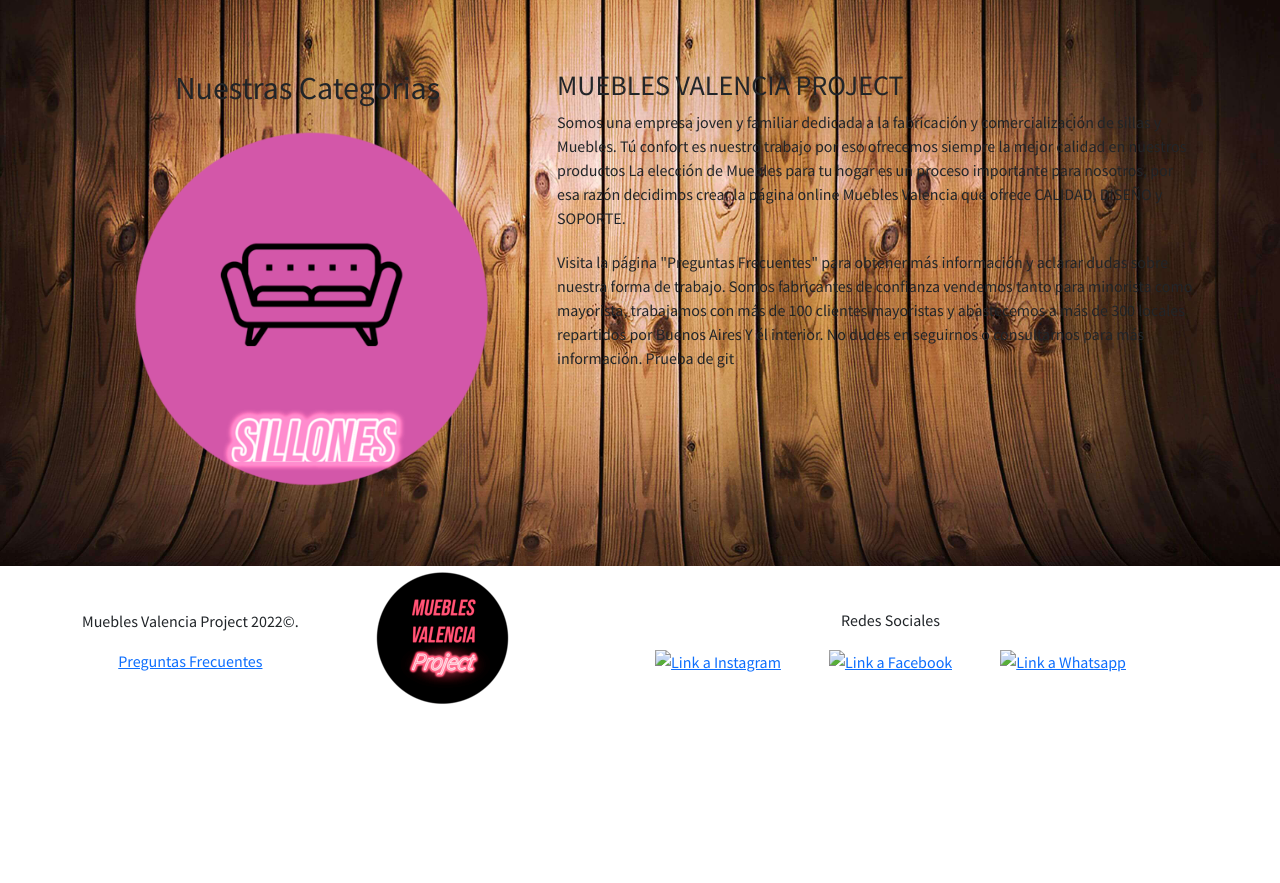
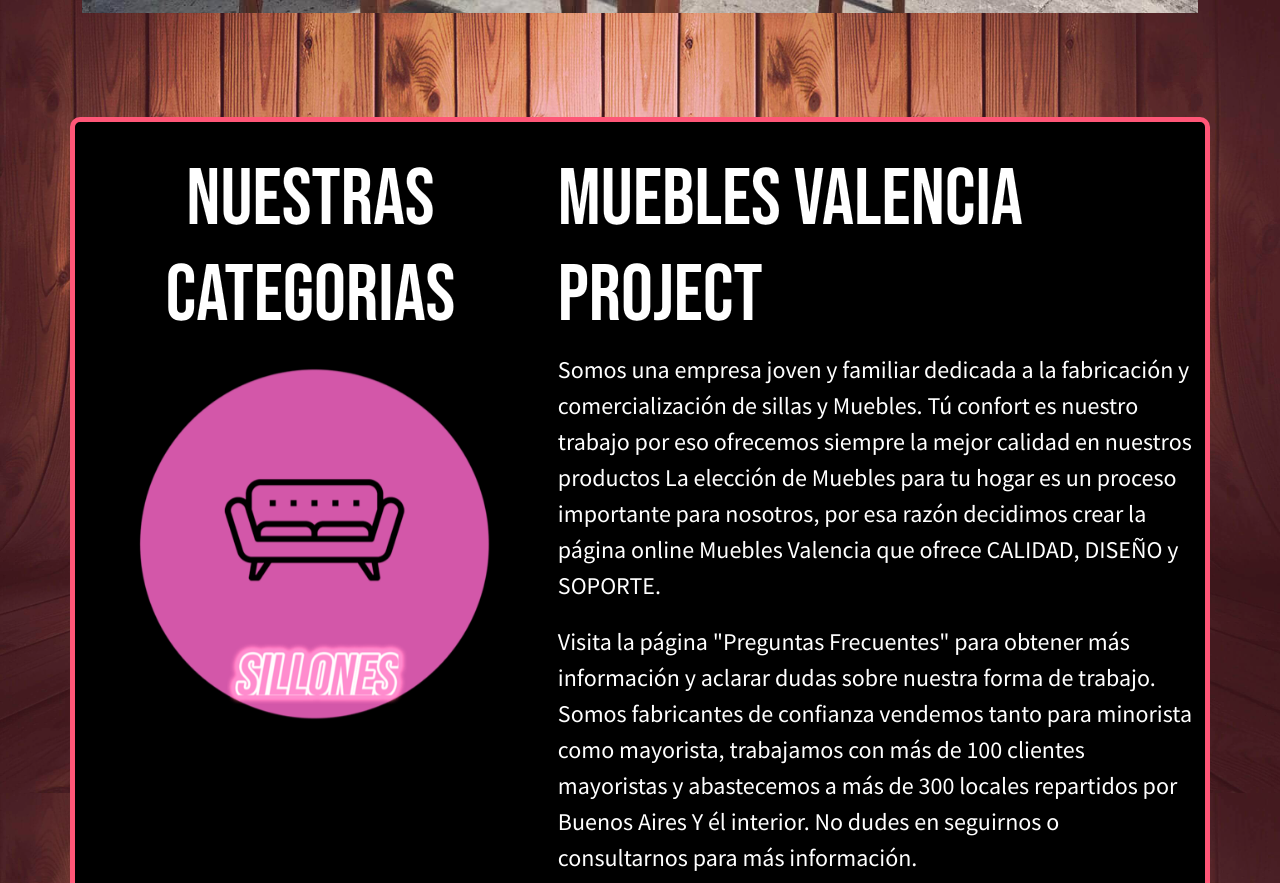
Before and after one commit to Yorozuya2001/ProyectoCoderMVP, a website: page index.html in a window 1280 px wide. Shown: the part 973-1856 px from the top of the page. Before the commit the page ends 1689 px from the top, so only its background shows below. Drawn offline with nearby package versions, Linux system fonts and the light colour scheme.

Commit message:
MVP - Test 1.2 Add Files Sass fix navBar, convert png icons to svg, fix index

```diff
--- /dev/null
+++ b/_footer.scss
@@ -0,0 +1,40 @@
+$ancho: 150px;
+$alto: 150px;
+$fuente: 1.5rem;
+$color_a: #4c3f91;
+$color_b: #ff5677;
+$gradiente: linear-gradient(to right, $color_b, $color_a);
+$color_def: white;
+
+/*PARTE FOOTER */
+
+.footer {
+    background-image: $gradiente;
+
+
+    &__parrafoFooter {
+        font-size: $fuente;
+        color: $color_def;
+    }
+
+    &__aFooter {
+        @extend .footer__parrafoFooter;
+        text-decoration: underline;
+    }
+
+    &__aFooter:hover {
+        color: $color_def;
+    }
+
+    &__imgLogoF {
+        width: $ancho;
+        height: $alto;
+    }
+
+    &__imgFooter {
+        width: ($ancho)-100;
+        height: ($alto)-100;
+    }
+}
+
+/*PARTE FOOTER */
--- a/_main.scss
+++ b/_main.scss
@@ -1,8 +1,75 @@
 /* PARTE MAIN (TODOS LOS HTML) */
+
+$fuente: 1rem;
+$color_a: #4c3f91;
+$color_b: #ff5677;
+$RGBOp: rgba(255, 86, 119, 0.2);
+$color_def: white;
+$color_black: black;
+$full: 100%;
 
 .main {
     background-image: url(../images/fondo.jpg);
     min-height: 100%;
     background-size: cover;
     background-attachment: fixed;
+
+    .titulo {
+        font-size: ($fuente)+4;
+        font-family: 'Bebas Neue', sans-serif;
+        -webkit-text-stroke: 0.1px black;
+        color: white;
+    }
+
+    .parrafo {
+        font-family: 'Source Sans Pro', sans-serif;
+        font-size: ($fuente)+0.5;
+        color: white;
+    }
+
+    .botonGaleria {
+        border: 3px solid #ff5677;
+        width: 181px;
+        text-align: center;
+        background-color: black;
+        border-radius: 3px;
+        padding-left: 10px;
+        padding-right: 10px;
+        padding-top: 5px;
+        padding-bottom: 5px;
+        text-decoration: none;
+        color: white;
+    }
+
+    .botonGaleria:hover {
+        background-color: $color_b;
+        border-color: black;
+        transition: all 1s;
+    }
+
+    .img {
+        width: 100%;
+        height: 100%;
+    }
+
+    &__section {
+        background-color: $RGBOp;
+
+        &__carouselTitleDiv {
+            background-color: $RGBOp;
+            border-radius: 100px;
+        }
+
+        &__div {
+            background-color: black;
+            border: 5px;
+            border-radius: 10px;
+            padding-top: 30px;
+            border: 5px solid $color_b;
+        }
+    }
+
+
+
+
 }
--- a/index.html
+++ b/index.html
@@ -74,7 +74,7 @@
         </nav>
     </header>
     <main class="main">
-        <section class="fondoDiv py-1 py-sm-2 py-md-3 py-lg-4 py-xl-5">
+        <section class="main__section py-1 py-sm-2 py-md-3 py-lg-4 py-xl-5">
             <div class="container">
                 <h1 class="text-center py-3 titulo " data-aos="zoom-in" data-aos-duration="3000">Muebles
                     Valencia Project</h1>
@@ -94,7 +94,7 @@
                                 <div class="carousel-item active">
                                     <img src="./images/juego-3.jpeg" class="d-block w-100"
                                         alt="Imagen de nuestro ShowRoom">
-                                    <div class="carousel-caption d-none d-md-block">
+                                    <div class="main__section__carouselTitleDiv carousel-caption d-none d-md-block">
                                         <h5>ShowRoom</h5>
                                         <p>Medidas, patas y Tapizados a elección. Visitanos en Castelar.</p>
                                     </div>
@@ -102,7 +102,7 @@
                                 <div class="carousel-item">
                                     <img src="./images/juego-2.jpg" class="d-block w-100"
                                         altimagen="Imagen de nuestras sillas y mesas">
-                                    <div class="carousel-caption d-none d-md-block">
+                                    <div class="main__section__carouselTitleDiv carousel-caption d-none d-md-block">
                                         <h5>Sillas y Mesas</h5>
                                         <p>Medidas, Tapizado, Color de madera ¡todo a elección!.</p>
                                     </div>
@@ -110,7 +110,7 @@
                                 <div class="carousel-item">
                                     <img src="./images/muebles.jpg" class="d-block w-100"
                                         alt="Imagen de nuestros Muebles">
-                                    <div class="carousel-caption d-none d-md-block">
+                                    <div class="main__section__carouselTitleDiv carousel-caption d-none d-md-block">
                                         <h5>Catalogo de Muebles</h5>
                                         <p>MDF, Paraíso o combinado, muebles antirayas. Colores y medidas a elección.
                                         </p>
@@ -132,14 +132,14 @@
                 </div>
             </div>
         </section>
-        <section class="fondoDiv py-5">
-            <div class="container fondoDivBlack">
+        <section class="main__section py-5">
+            <div class="container main__section__div">
                 <div class=" row">
                     <div class="col-sm-5">
                         <div class="container d-flex flex-column justify-content-center align-items-center">
                             <div class="row">
                                 <div class="col-sm-12">
-                                    <h2 class="titulo">Nuestras Categorias</h2>
+                                    <h2 class="titulo text-center">Nuestras Categorias</h2>
                                 </div>
                             </div>
                             <div class="row">
@@ -185,7 +185,7 @@
                                     confianza vendemos tanto para minorista como mayorista, trabajamos con más de 100
                                     clientes mayoristas y abastecemos a más de 300 locales repartidos por Buenos Aires Y
                                     él
-                                    interior. No dudes en seguirnos o consultarnos para más información. Prueba de git
+                                    interior. No dudes en seguirnos o consultarnos para más información.
                                 </p>
                             </div>
                         </div>
@@ -195,27 +195,27 @@
         </section>
 
     </main>
-    <footer>
+    <footer class="footer">
         <div class="container">
             <div class="d-flex flexDirection align-items-center justify-content-between">
                 <div class="d-flex flex-column align-items-center">
-                    <p class="parrafo"> Muebles Valencia Project 2022&#169.</p>
-                    <a class="aSub" href="./preguntas-frecuentes.html">Preguntas Frecuentes</a>
+                    <p class="footer__parrafoFooter"> Muebles Valencia Project 2022&#169.</p>
+                    <a class="footer__aFooter" href="./preguntas-frecuentes.html">Preguntas Frecuentes</a>
                 </div>
-                <img src="./logos/Logo.png" alt="Imagen de logo" width="150px" height="150px">
+                <img class="footer__imgLogoF" src="./logos/Logo.png" alt="Imagen de logo">
                 <div class="d-flex flex-column align-items-center">
-                    <p class="parrafo">Redes Sociales</p>
+                    <p class="footer__parrafoFooter">Redes Sociales</p>
                     <div class="d-flex justify-content-between px-lg-5 py-3 py-xl-0 py-lg-0">
                         <a class="mx-lg-4 mx-3 transformar" href="https://www.instagram.com/tiendamueblesvalencia/"
-                            target="_blank"><img class="imgFooter" src="./icons/iglogo.svg" alt="Link a Instagram"
-                                width="50px" height="50px"></a>
+                            target="_blank"><img class="footer__imgFooter" src="./icons/iglogo.svg"
+                                alt="Link a Instagram"></a>
                         <a class="mx-lg-4 mx-3 transformar" href="https://www.facebook.com/tiendamueblesvalencia"
-                            target="_blank"><img class="imgFooter" src="./icons/facebook.svg" alt="Link a Facebook"
-                                width="50px" height="50px"></a>
+                            target="_blank"><img class="footer__imgFooter" src="./icons/facebook.svg"
+                                alt="Link a Facebook"></a>
                         <a class="mx-lg-4 mx-3 transformar"
                             href="https://api.whatsapp.com/send/?phone=5491132984541&text=Hola%2C+te+escribo+desde+la+tienda&app_absent=0"
-                            target="_blank"><img class="imgFooter" src="./icons/wsplogo.svg" alt="Link a Whatsapp"
-                                width="50px" height="50px"></a>
+                            target="_blank"><img class="footer__imgFooter" src="./icons/wsplogo.svg"
+                                alt="Link a Whatsapp"></a>
                     </div>
                 </div>
             </div>
--- a/scss/_header.scss
+++ b/scss/_header.scss
@@ -49,14 +49,14 @@
             &__a:hover {
                 color: $color_def;
                 border-color: $color_def;
-                transition: all 1s;
+                transition: all 0.5s;
             }
         }
 
         &__li:hover {
             background-color: $color_b;
             border-color: $color_black;
-            transition: all 1s;
+            transition: all 0.5s;
         }
     }
 
--- a/scss/styles.scss
+++ b/scss/styles.scss
@@ -1,3 +1,4 @@
 @import "./reset";
 @import "./header";
 @import "./main";
+@import "./footer";
```
Also changed, not shown: icons/facebook.png (deleted), icons/facebook.svg (added), icons/iglogo.png (deleted), icons/iglogo.svg (added), icons/wsplogo.png (deleted), icons/wsplogo.svg (added), scss/styles.css, 1 other file.
